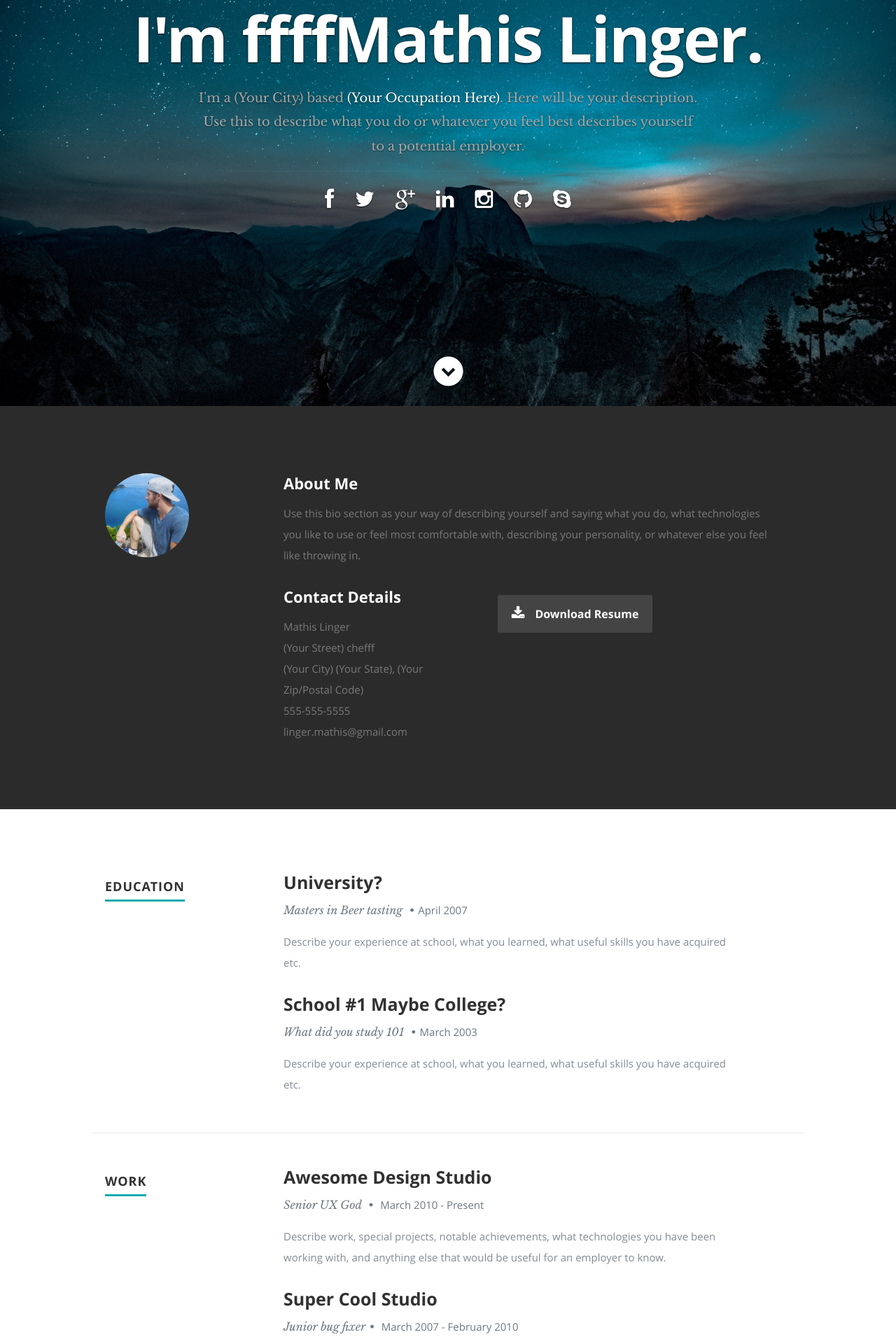
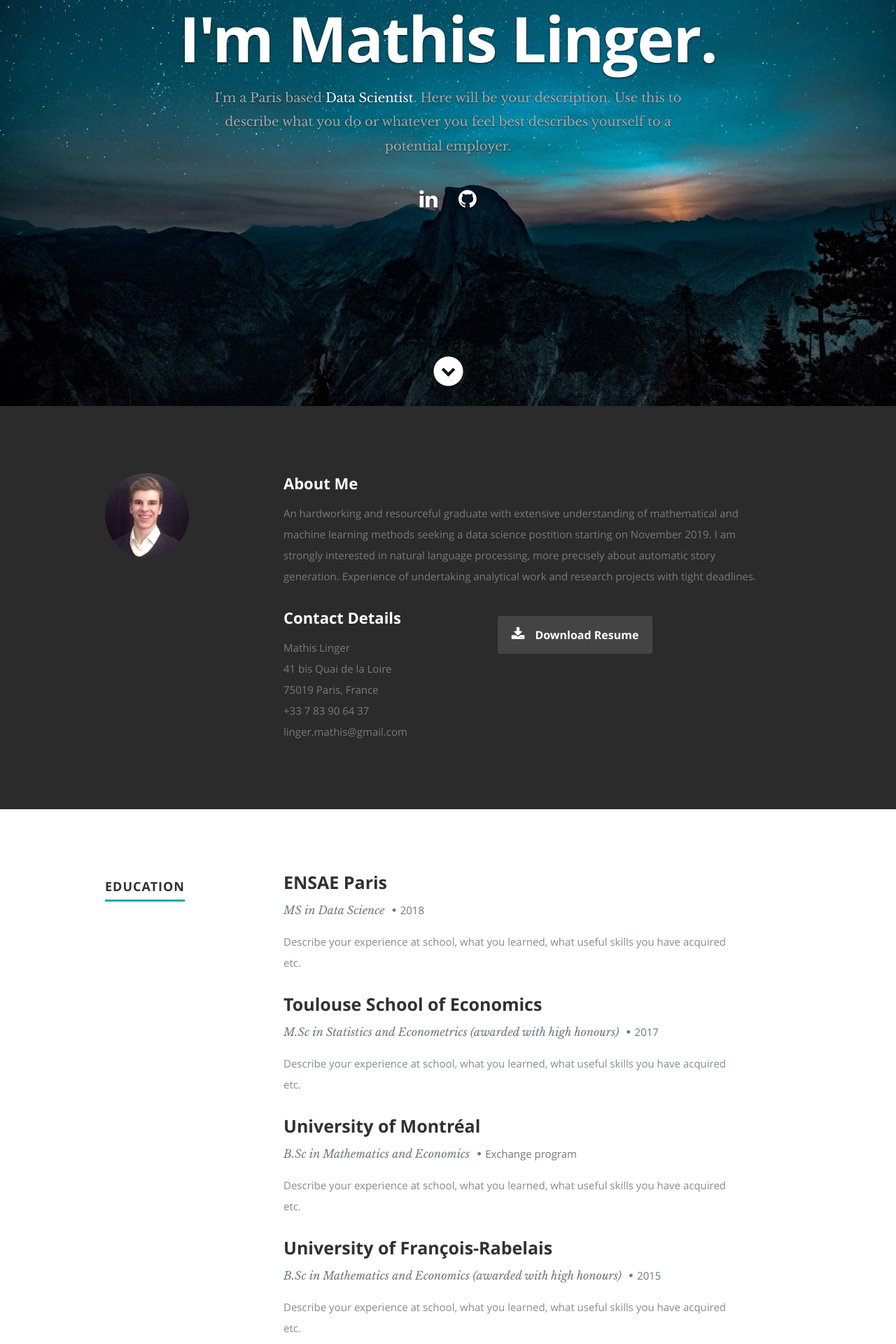
Before and after one commit to mathislinger/resume, a React (Create React App) app: page / in a window 1280 px wide. Shown: the part 220-2140 px from the top of the page at 70% size. Built offline with nearby package versions, Linux system fonts and the light colour scheme.

Commit message:
start update infos

```diff
--- a/src/Components/About.js
+++ b/src/Components/About.js
@@ -5,11 +5,11 @@ class About extends Component {
 
     if(this.props.data){
       var name = this.props.data.name;
-      var profilepic= "images/"+this.props.data.image;
+      var profilepic= "images/" + this.props.data.image;
       var bio = this.props.data.bio;
       var street = this.props.data.address.street;
       var city = this.props.data.address.city;
-      var state = this.props.data.address.state;
+      var country = this.props.data.address.country;
       var zip = this.props.data.address.zip;
       var phone= this.props.data.phone;
       var email = this.props.data.email;
@@ -20,7 +20,7 @@ class About extends Component {
       <section id="about">
       <div className="row">
          <div className="three columns">
-            <img className="profile-pic"  src={profilepic} alt="Tim Baker Profile Pic" />
+            <img className="profile-pic"  src={profilepic} alt="Mathis Linger Profile Pic" />
          </div>
          <div className="nine columns main-col">
             <h2>About Me</h2>
@@ -31,8 +31,8 @@ class About extends Component {
                   <h2>Contact Details</h2>
                   <p className="address">
 						   <span>{name}</span><br />
-						   <span>{street} chefff<br />
-						         {city} {state}, {zip}
+						   <span>{street}<br />
+						         {zip} {city}, {country}
                    </span><br />
 						   <span>{phone}</span><br />
                      <span>{email}</span>
--- a/src/Components/Contact.js
+++ b/src/Components/Contact.js
@@ -7,7 +7,7 @@ class Contact extends Component {
       var name = this.props.data.name;
       var street = this.props.data.address.street;
       var city = this.props.data.address.city;
-      var state = this.props.data.address.state;
+      var country = this.props.data.address.country;
       var zip = this.props.data.address.zip;
       var phone= this.props.data.phone;
       var email = this.props.data.email;
@@ -45,13 +45,13 @@ class Contact extends Component {
                   </div>
 
                   <div>
-						   <label htmlFor="contactEmail">Email {email}<span className="required">*</span></label>
-						   <input type="text" defaultValue="" size="35" id="contactEmail" name="contactEmail" onChange={this.handleChange}/>/>
+						   <label htmlFor="contactEmail">Email<span className="required">*</span></label>
+						   <input type="text" defaultValue="" size="35" id="contactEmail" name="contactEmail" onChange={this.handleChange}/>
                   </div>
 
                   <div>
 						   <label htmlFor="contactSubject">Subject</label>
-						   <input type="text" defaultValue="" size="35" id="contactSubject" name="contactSubject" onChange={this.handleChange}/>/>
+						   <input type="text" defaultValue="" size="35" id="contactSubject" name="contactSubject" onChange={this.handleChange}/>
                   </div>
 
                   <div>
@@ -82,7 +82,7 @@ class Contact extends Component {
 					   <p className="address">
 						   {name}<br />
 						   {street} <br />
-						   {city}, {state} {zip}<br />
+						   {zip} {city}, {country}<br />
 						   <span>{phone}</span>
 					   </p>
 				   </div>
--- a/src/Components/Header.js
+++ b/src/Components/Header.js
@@ -34,7 +34,7 @@ class Header extends Component {
 
       <div className="row banner">
          <div className="banner-text">
-            <h1 className="responsive-headline">I'm ffff{name}.</h1>
+            <h1 className="responsive-headline">I'm {name}.</h1>
             <h3>I'm a {city} based <span>{occupation}</span>. {description}.</h3>
             <hr />
             <ul className="social">
--- a/src/static/resumeData.json
+++ b/src/static/resumeData.json
@@ -1,56 +1,32 @@
 {
   "main": {
     "name":"Mathis Linger",
-    "occupation":"(Your Occupation Here)",
+    "occupation":"Data Scientist",
     "description":"Here will be your description. Use this to describe what you do or whatever you feel best describes yourself to a potential employer",
-    "image":"profilepic.jpg",
-    "bio":"Use this bio section as your way of describing yourself and saying what you do, what technologies you like to use or feel most comfortable with, describing your personality, or whatever else you feel like throwing in.",
+    "image":"mathis.jpeg",
+    "bio":"An hardworking and resourceful graduate with extensive understanding of mathematical and machine learning methods seeking a data science postition starting on November 2019. I am strongly interested in natural language processing, more precisely about automatic story generation. Experience of undertaking analytical work and research projects with tight deadlines.",
     "contactmessage":"Here is where you should write your message to readers to have them get in contact with you.",
     "email": "linger.mathis@gmail.com",
-    "phone": "555-555-5555",
+    "phone": "+33 7 83 90 64 37",
     "address":{
-      "street":"(Your Street)",
-      "city":"(Your City)",
-      "state":"(Your State)",
-      "zip": "(Your Zip/Postal Code)"
+      "street":"41 bis Quai de la Loire",
+      "complement":"BAL 53",
+      "city":"Paris",
+      "country":"France",
+      "zip": "75019"
     },
     "website": "http://www.timbakerdev.com",
-    "resumedownload":"http://timbakerdev.com",
+    "resumedownload":"resume.pdf",
     "social":[
       {
-        "name":"facebook",
-        "url":"http://facebook.com/tim.baker.906",
-        "className":"fa fa-facebook"
-      },
-      {
-        "name":"twitter",
-        "url":"http://twitter.com",
-        "className":"fa fa-twitter"
-      },
-      {
-        "name":"google-plus",
-        "url":"http://googleplus.com/tbakerx",
-        "className":"fa fa-google-plus"
-      },
-      {
         "name":"linkedin",
-        "url":"https://www.linkedin.com/in/tim-baker-8420009a/",
+        "url":"https://www.linkedin.com/in/lingermathis",
         "className":"fa fa-linkedin"
       },
       {
-        "name":"instagram",
-        "url":"http://instagram.com/tbaker_x",
-        "className":"fa fa-instagram"
-      },
-      {
         "name":"github",
-        "url":"http://github.com/tbakerx",
+        "url":"http://github.com/mathislinger",
         "className":"fa fa-github"
-      },
-      {
-        "name":"skype",
-        "url":"http://skype.com",
-        "className":"fa fa-skype"
       }
     ]
   },
@@ -58,29 +34,41 @@
     "skillmessage":"Here you can create a short write-up of your skills to show off to employers",
     "education":[
       {
-        "school":"University?",
-        "degree":"Masters in Beer tasting",
-        "graduated":"April 2007",
+        "school":"ENSAE Paris",
+        "degree":"MS in Data Science",
+        "graduated":"2018",
         "description":"Describe your experience at school, what you learned, what useful skills you have acquired etc."
       },
       {
-        "school":"School #1 Maybe College?",
-        "degree":"What did you study 101",
-        "graduated":"March 2003",
+        "school":"Toulouse School of Economics",
+        "degree":"M.Sc in Statistics and Econometrics (awarded with high honours)",
+        "graduated":"2017",
+        "description":"Describe your experience at school, what you learned, what useful skills you have acquired etc."
+      },
+      {
+        "school":"University of Montréal",
+        "degree":"B.Sc in Mathematics and Economics",
+        "graduated":"Exchange program",
+        "description":"Describe your experience at school, what you learned, what useful skills you have acquired etc."
+      },
+      {
+        "school":"University of François-Rabelais",
+        "degree":"B.Sc in Mathematics and Economics (awarded with high honours)",
+        "graduated":"2015",
         "description":"Describe your experience at school, what you learned, what useful skills you have acquired etc."
       }
     ],
     "work":[
       {
-        "company":"Awesome Design Studio",
-        "title":"Senior UX God ",
-        "years":"March 2010 - Present",
+        "company":"BNP Paribas CIB, Data & AI Lab",
+        "title":"Expert machine learning",
+        "years":"May 2018 - Present",
         "description":"Describe work, special projects, notable achievements, what technologies you have been working with, and anything else that would be useful for an employer to know."
       },
       {
-        "company":"Super Cool Studio",
-        "title":"Junior bug fixer",
-        "years":"March 2007 - February 2010",
+        "company":"Tinyclues",
+        "title":"Data Scientist",
+        "years":"April - September 2017",
         "description":"Describe work, special projects, notable achievements, what technologies you have been working with, and anything else that would be useful for an employer to know."
       }
     ],
```
Also changed, not shown: public/images/mathis.jpeg (added), 1 other file (tests, documents, lock files or other folders).
